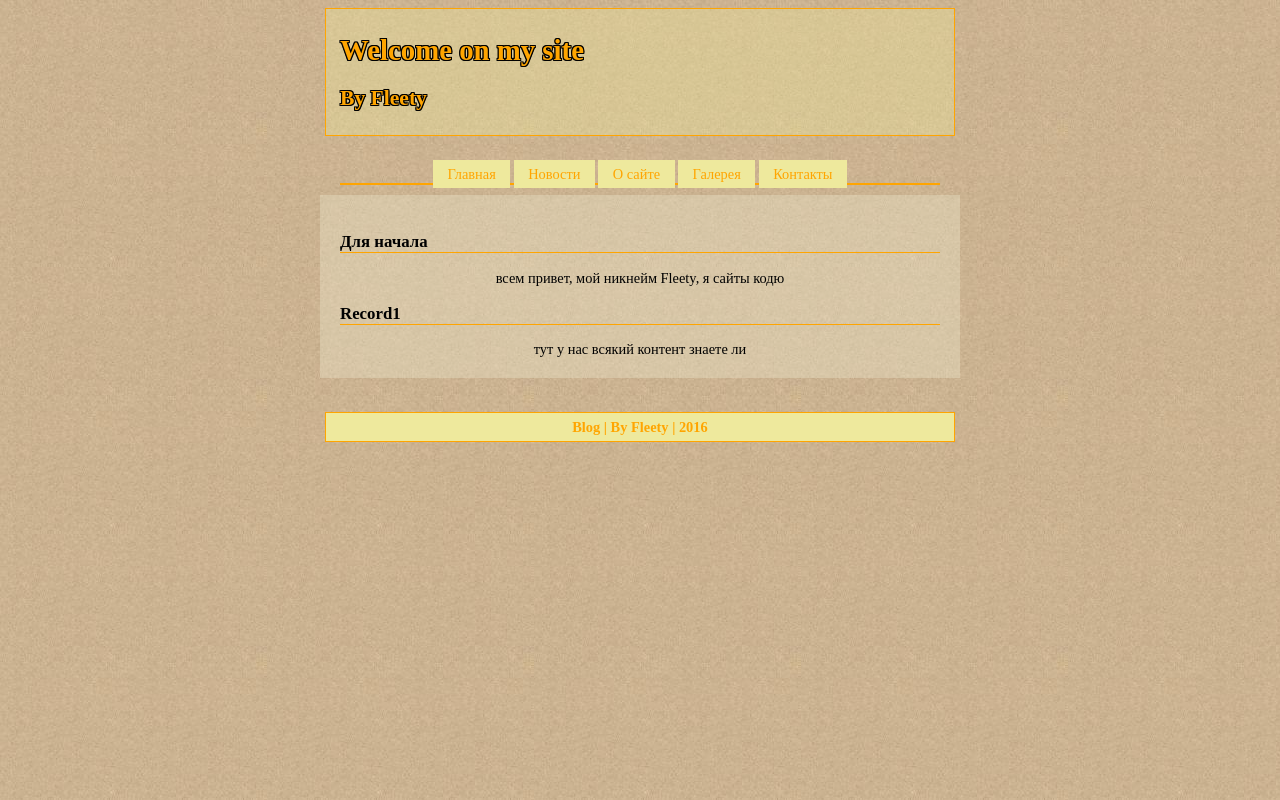
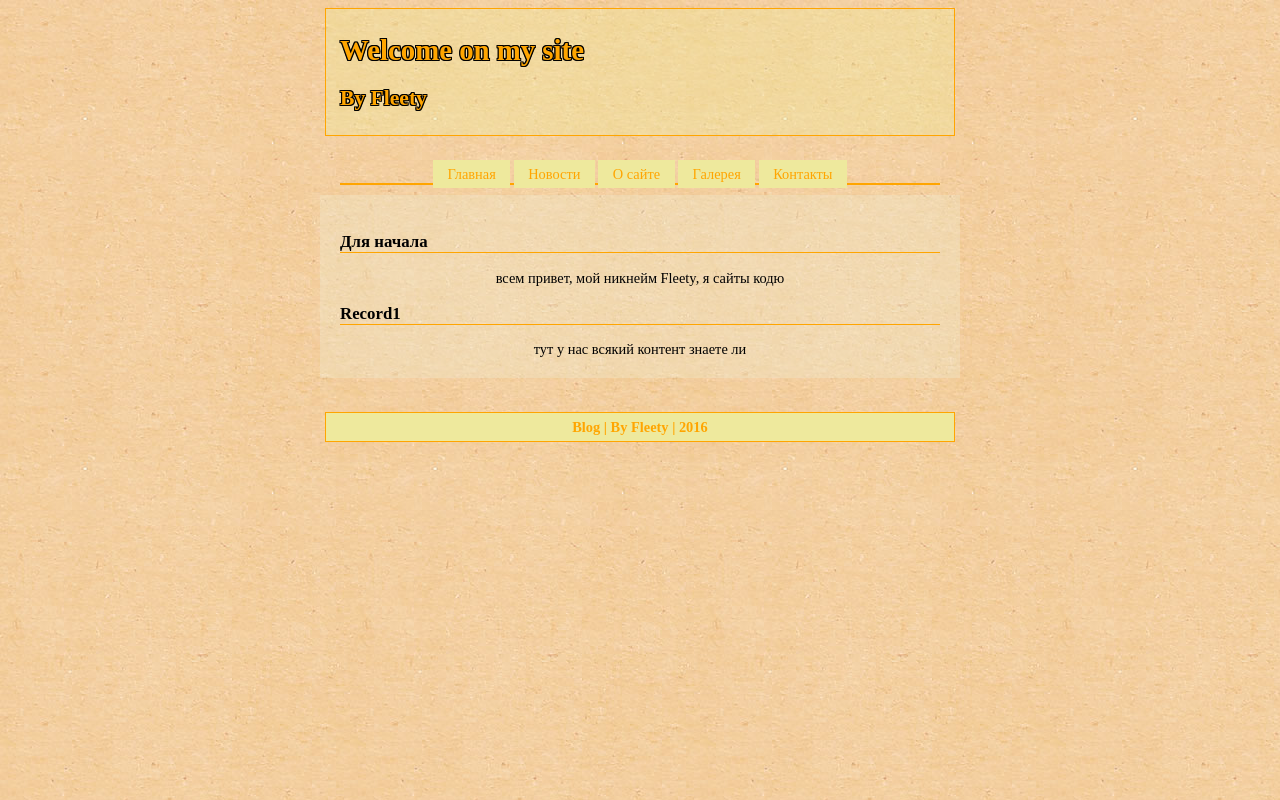
Before and after one commit to fleety75/fleety.github.io, a plain HTML site: page index.html in a window 1280 px wide. Drawn offline with Linux system fonts and the light colour scheme.

Commit message:
Update styles.css

```diff
--- a/styles.css
+++ b/styles.css
@@ -1,7 +1,7 @@
 @charset "UTF-8";
 body
 {
-	background-image:url(images/fon1.jpg);
+	background-image:url(images/fon2.jpg);
 }
 .top
 {
```
